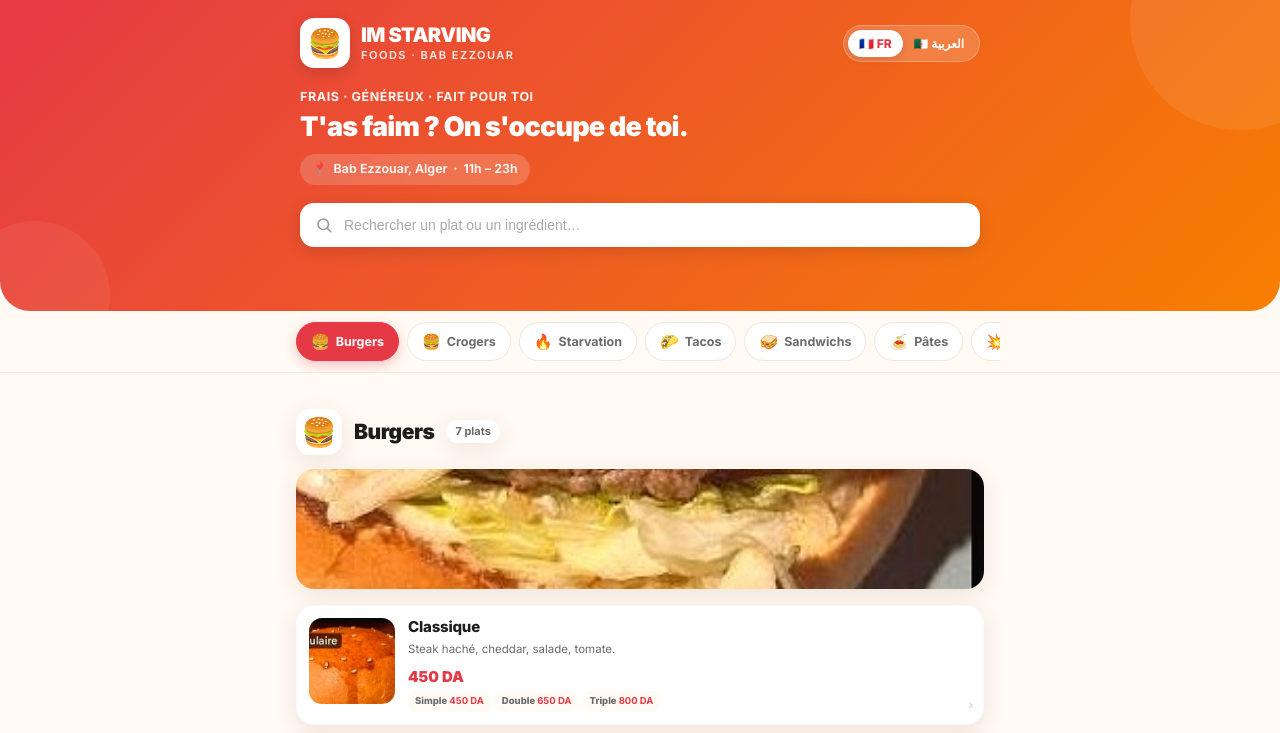
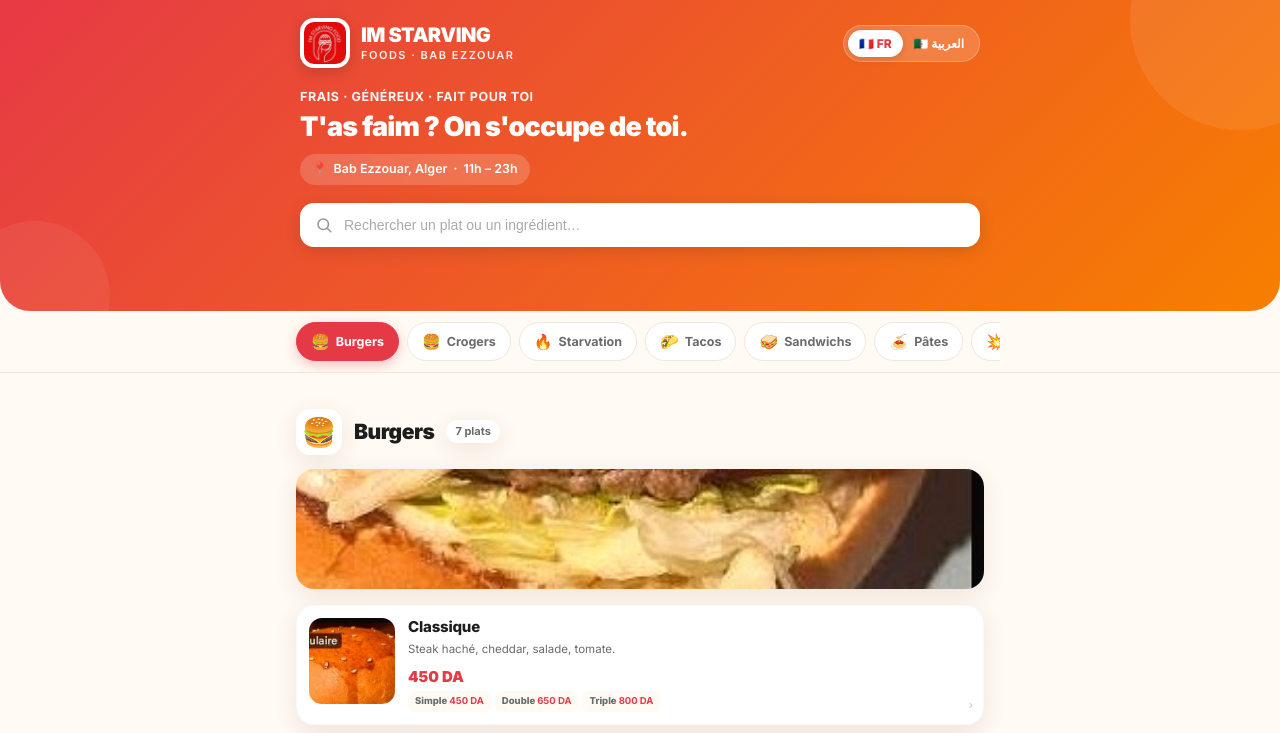
Before and after one commit to abouda10ranem-source/imstarving-menu, a plain HTML site: page index.html in a window 1280 px wide. Shown: the top 733 px of the page. Drawn offline with Linux system fonts and the light colour scheme.

Commit message:
Utilisation du logo officiel dans le menu et le chevalet QR

```diff
--- a/index.html
+++ b/index.html
@@ -30,7 +30,7 @@ button{font-family:inherit;cursor:pointer;border:none;background:none;color:inhe
 .topbar-inner{position:relative;z-index:2;max-width:680px;margin:0 auto}
 .brand-row{display:flex;align-items:center;justify-content:space-between;gap:12px}
 .brand{display:flex;align-items:center;gap:11px}
-.brand-icon{width:50px;height:50px;background:#fff;border-radius:14px;display:grid;place-items:center;font-size:28px;box-shadow:0 4px 14px rgba(0,0,0,.15);flex-shrink:0}
+.brand-icon{width:50px;height:50px;background:#fff;border-radius:14px;object-fit:contain;padding:4px;box-shadow:0 4px 14px rgba(0,0,0,.15);flex-shrink:0}
 .brand-name{font-weight:900;font-size:20px;letter-spacing:-.5px;line-height:1.1}
 .brand-name span{display:block;font-size:11px;font-weight:600;opacity:.9;letter-spacing:1.5px;text-transform:uppercase;margin-top:3px}
 .lang-toggle{display:flex;background:rgba(255,255,255,.18);border-radius:999px;padding:4px;backdrop-filter:blur(6px);border:1px solid rgba(255,255,255,.25);flex-shrink:0}
@@ -110,6 +110,7 @@ body[dir="rtl"] .modal-close{right:auto;left:16px}
 /* ===== FOOTER ===== */
 footer{text-align:center;padding:30px 16px 40px;color:var(--muted);font-size:12px;border-top:1px solid var(--line)}
 footer .f-brand{font-size:16px;font-weight:900;color:var(--red);margin-bottom:6px}
+footer .f-brand img{width:28px;height:28px;object-fit:contain;border-radius:8px;vertical-align:middle;margin-right:6px}
 
 /* toast */
 .toast{position:fixed;bottom:24px;left:50%;transform:translateX(-50%) translateY(20px);background:var(--ink);color:#fff;padding:11px 20px;border-radius:999px;font-size:13px;font-weight:700;z-index:200;opacity:0;pointer-events:none;transition:.3s;box-shadow:0 8px 24px rgba(0,0,0,.25)}
@@ -121,7 +122,7 @@ footer .f-brand{font-size:16px;font-weight:900;color:var(--red);margin-bottom:6p
   <div class="topbar-inner">
     <div class="brand-row">
       <div class="brand">
-        <div class="brand-icon">🍔</div>
+        <img class="brand-icon" src="assets/logo.jpg" alt="I'm Starving Foods logo">
         <div class="brand-name">IM STARVING<span>FOODS · BAB EZZOUAR</span></div>
       </div>
       <div class="lang-toggle">
@@ -146,7 +147,7 @@ footer .f-brand{font-size:16px;font-weight:900;color:var(--red);margin-bottom:6p
 <main id="menu"></main>
 
 <footer>
-  <div class="f-brand">IM STARVING FOODS 🍔</div>
+  <div class="f-brand"><img src="assets/logo.jpg" alt="">IM STARVING FOODS</div>
   <div data-i18n="footer">Frais · Généreux · Fait pour toi — Bab Ezzouar, Alger</div>
   <div style="margin-top:8px;font-size:11px;opacity:.7">📞 0659 56 46 11</div>
 </footer>
```
Also changed, not shown: qr-code.html (+2 -2 lines), assets/logo.jpg (added).
